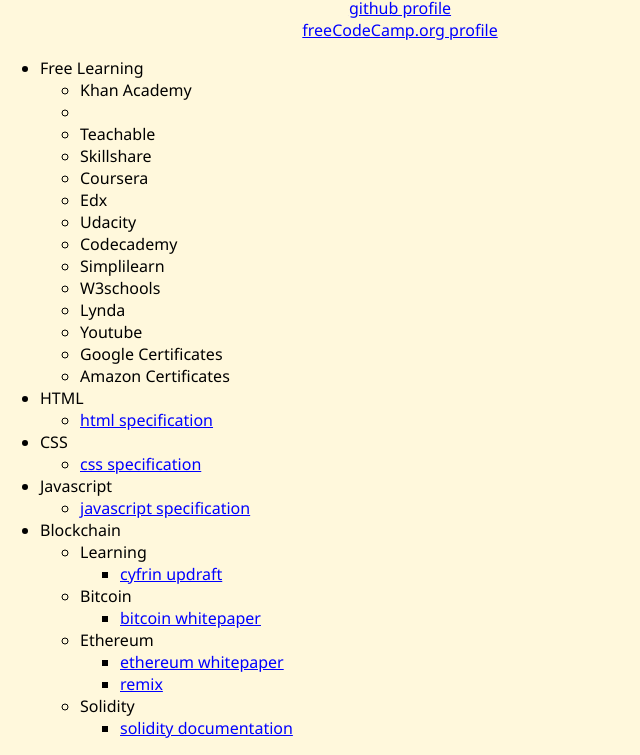
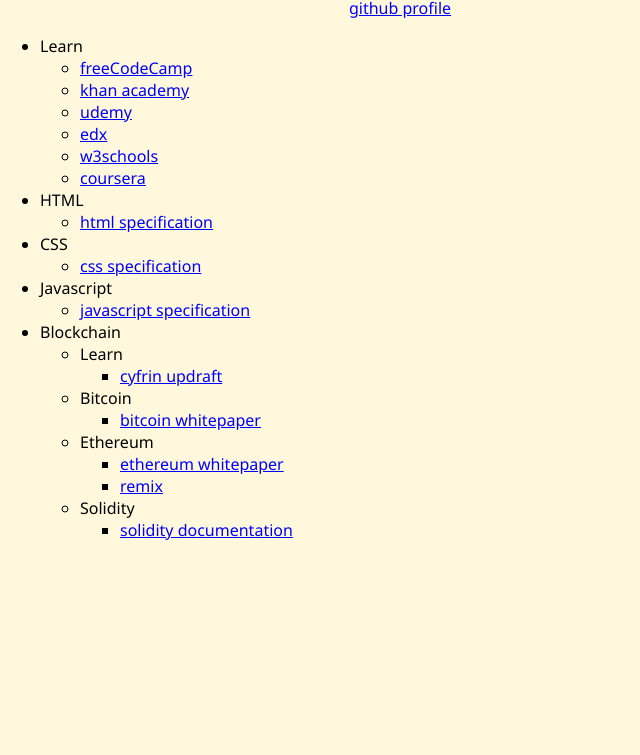
Before and after one commit to gwt-git/project-gt, a plain HTML site: page index.html in a window 1280 px wide. Shown: the part 46-801 px from the top of the page, without its empty margins (0-640 px from the left). Drawn offline with Linux system fonts and the light colour scheme.

Commit message:
Update index.html

```diff
--- a/index.html
+++ b/index.html
@@ -11,26 +11,15 @@
     <p>
         <a href="https://github.com/gwt-git" target="_blank">github profile</a>
     </p>
-    <p>
-        <a href="https://www.freecodecamp.org/gwt" target="_blank">freeCodeCamp.org profile</a>
-    </p>
     <ul>
-        <li>Free Learning</li>
+        <li>Learn
             <ul>
-                <li>Khan Academy</li>
-                <li><Udemy</li>
-                <li>Teachable</li>
-                <li>Skillshare</li>
-                <li>Coursera</li>
-                <li>Edx</li>
-                <li>Udacity</li>
-                <li>Codecademy</li>
-                <li>Simplilearn</li>
-                <li>W3schools</li>
-                <li>Lynda</li>
-                <li>Youtube</li>
-                <li>Google Certificates</li>
-                <li>Amazon Certificates</li>
+                <li><a href="https://www.freecodecamp.org/gwt" target="_blank">freeCodeCamp</a></li>
+                <li><a href="http://www.khanacademy.org/profile/gwtgit" target="_blank">khan academy</a></li>
+                <li><a href="https://www.udemy.com/" target="_blank">udemy</a></li>
+                <li><a href="https://home.edx.org/" target="_blank">edx</a></li>
+                <li><a href="https://www.w3schools.com/" target="_blank">w3schools</a></li>
+                <li><a href="https://www.coursera.org/account-profile" target="_blank">coursera</a></li>
             </ul>
         </li>
         <li>HTML
@@ -51,7 +40,7 @@
         </li>
         <li>Blockchain
             <ul>
-                <li>Learning
+                <li>Learn
                     <ul>
                         <li><a href="https://updraft.cyfrin.io/" target="_blank">cyfrin updraft</a></li>
                     </ul>
```
